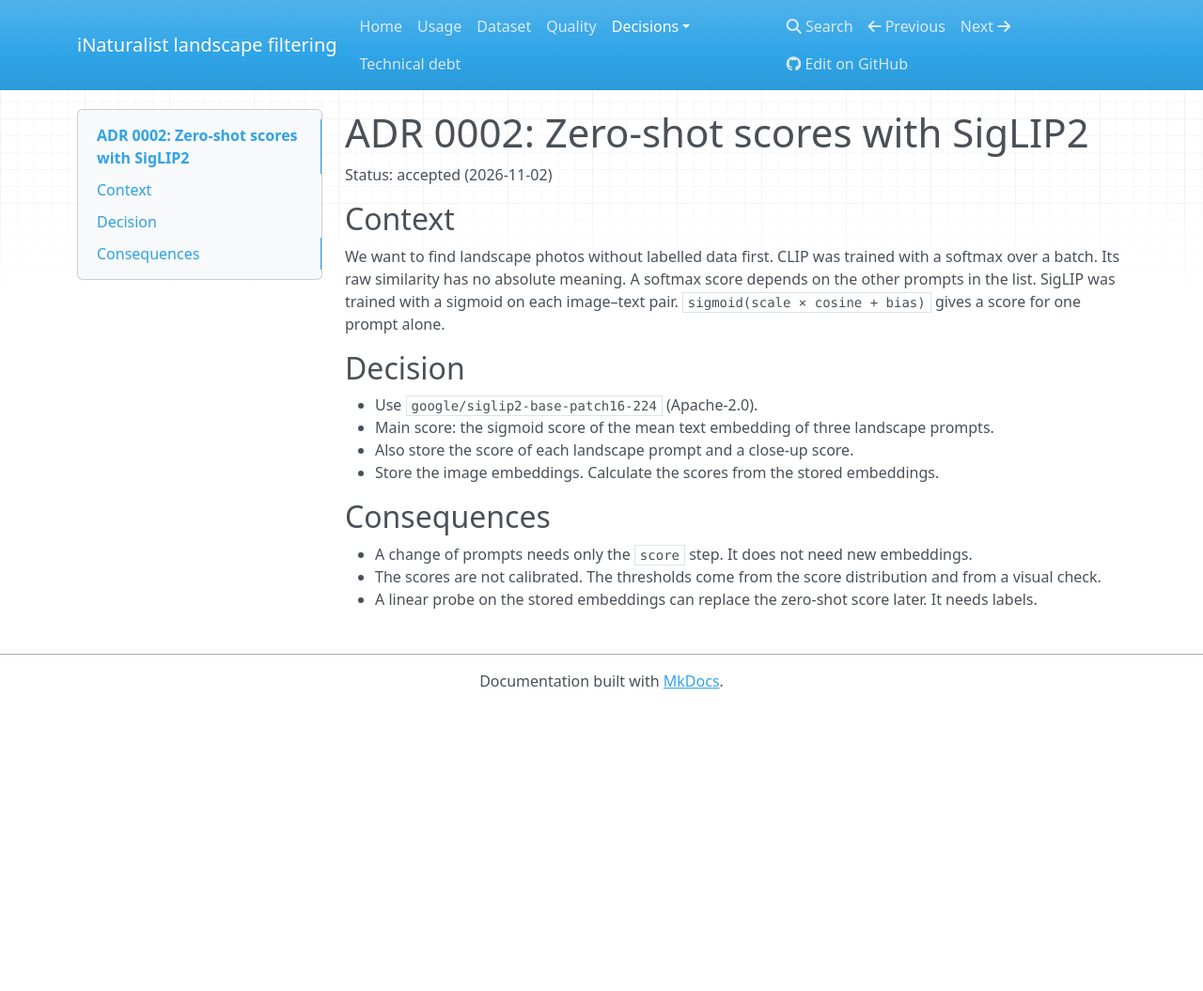
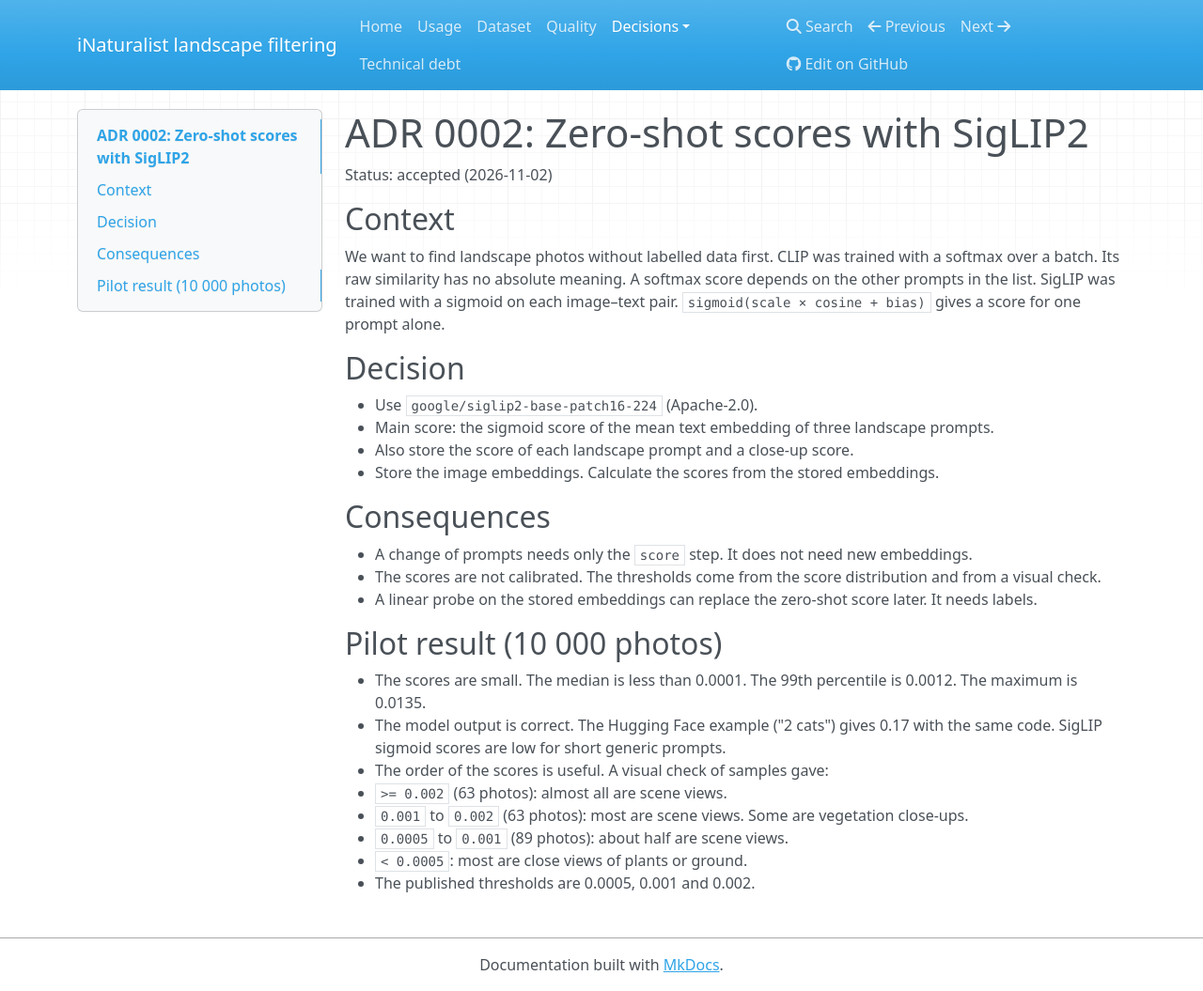
Before and after one commit to NoeFlandre/inat-landscape-filtering, an MkDocs documentation site: the page built from docs/adr/0002-siglip-zero-shot.md, in a window 1280 px wide and 1055 px high. Shown: the whole window at 94% size. Built offline with MkDocs 1.6.1, drawn with Linux system fonts in a browser that asks for light colours; nearby versions of some CDN libraries.

Commit message:
Set thresholds from the pilot score distribution; keep the model id in one place
Pilot (10 000 photos): SigLIP2 sigmoid scores are small (p99 0.0012), but
their order separates scene views from close-ups. Thresholds 0.0005,
0.001 and 0.002 come from a visual check of each score band (ADR 0002).

Co-Authored-By: Claude Opus 5.5 <noreply@anthropic.com>
Claude-Session: https://claude.ai/code/session_01N3MMvv87d2juU1KarjaNgk

```diff
--- a/docs/adr/0002-siglip-zero-shot.md
+++ b/docs/adr/0002-siglip-zero-shot.md
@@ -20,3 +20,14 @@ SigLIP was trained with a sigmoid on each image–text pair. `sigmoid(scale × c
 - A change of prompts needs only the `score` step. It does not need new embeddings.
 - The scores are not calibrated. The thresholds come from the score distribution and from a visual check.
 - A linear probe on the stored embeddings can replace the zero-shot score later. It needs labels.
+
+## Pilot result (10 000 photos)
+
+- The scores are small. The median is less than 0.0001. The 99th percentile is 0.0012. The maximum is 0.0135.
+- The model output is correct. The Hugging Face example ("2 cats") gives 0.17 with the same code. SigLIP sigmoid scores are low for short generic prompts.
+- The order of the scores is useful. A visual check of samples gave:
+  - `>= 0.002` (63 photos): almost all are scene views.
+  - `0.001` to `0.002` (63 photos): most are scene views. Some are vegetation close-ups.
+  - `0.0005` to `0.001` (89 photos): about half are scene views.
+  - `< 0.0005`: most are close views of plants or ground.
+- The published thresholds are 0.0005, 0.001 and 0.002.
```
Also changed, not shown: README.md (+1 -1 lines), docs/usage.md (+1 -1 lines), 3 other files.
